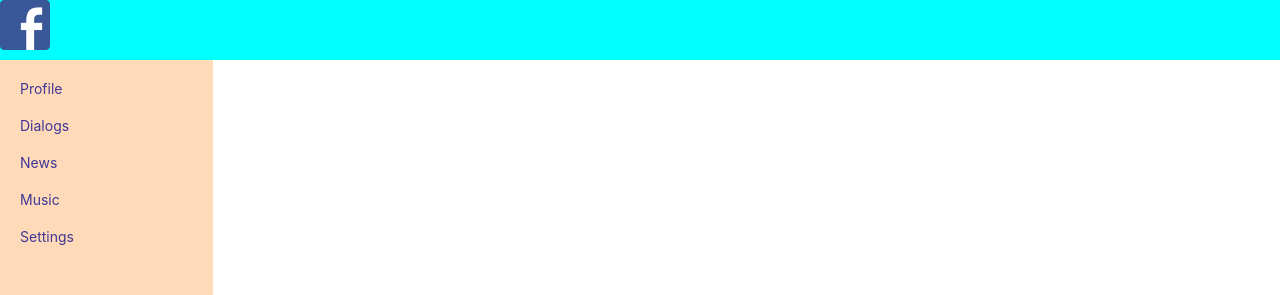
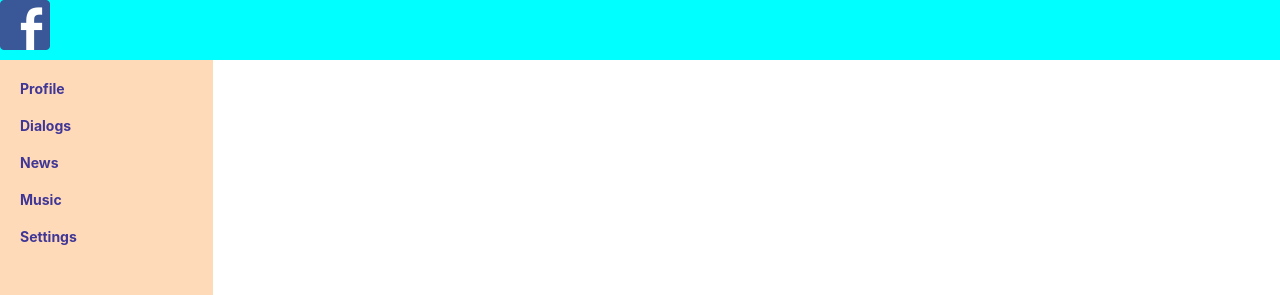
Before and after one commit to coffee8/react_social_media, a React (Create React App) app: page / in a window 1280 px wide. Shown: the top 295 px of the page. Built offline with nearby package versions, Linux system fonts and the light colour scheme.

Commit message:
routing in navbar added

```diff
--- a/src/components/Navbar/Navbar.jsx
+++ b/src/components/Navbar/Navbar.jsx
@@ -1,22 +1,35 @@
-import navbar from './Navbar.module.css'
+import style from './Navbar.module.css'
+import {NavLink} from "react-router-dom";
+
 
 const Navbar = () => {
     return (
-        <div className={navbar.navbar}>
-            <div className={navbar.item}>
-                <a className={navbar.link} href="/profile">Profile</a>
+        <div className={style.navbar}>
+            <div className={style.item}>
+                <NavLink
+                    className={navData => navData.isActive ? style.activeStyle : style.link} to="/profile">
+                    Profile
+                </NavLink>
             </div>
-            <div className={navbar.item}>
-                <a className={navbar.link} href="/dialogs">Dialogs</a>
+            <div className={style.item}>
+                <NavLink className={navData => navData.isActive ? style.activeStyle : style.link} to="/dialogs">
+                    Dialogs
+                </NavLink>
             </div>
-            <div className={navbar.item}>
-                <a className={navbar.link} href="#">News</a>
+            <div className={style.item}>
+                <NavLink className={navData => navData.isActive ? style.activeStyle : style.link} to="/news">
+                    News
+                </NavLink>
             </div>
-            <div className={navbar.item}>
-                <a className={navbar.link} href="#">Music</a>
+            <div className={style.item}>
+                <NavLink className={navData => navData.isActive ? style.activeStyle : style.link} to="/music">
+                    Music
+                </NavLink>
             </div>
-            <div className={navbar.item}>
-                <a className={navbar.link} href="#">Settings</a>
+            <div className={style.item}>
+                <NavLink className={navData => navData.isActive ? style.activeStyle : style.link} to="/settings">
+                    Settings
+                </NavLink>
             </div>
         </div>
     )
--- a/src/components/Navbar/Navbar.module.css
+++ b/src/components/Navbar/Navbar.module.css
@@ -6,6 +6,7 @@
 .item {
     margin-left: 20px;
     margin-top: 20px;
+    font-weight: bold;
 }
 
 .link {
@@ -19,6 +20,6 @@
     opacity: 1;
 }
 
-.active {
+.activeStyle {
     color: brown;
 }
```
